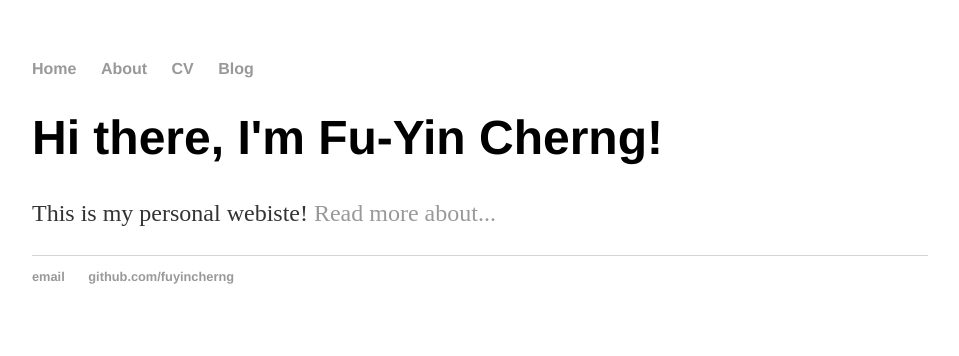
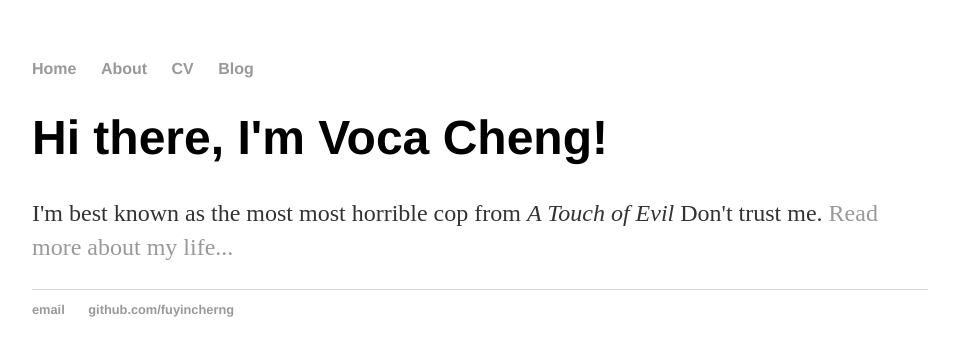
Before and after one commit to FuyinCherng/FuyinCherng.github.io, a Jekyll site: the page built from index.html, in a window 1280 px wide. Shown: the top 356 px of the page, without its empty margins (160-1119 px from the left). Built offline with Jekyll 4.4.1, drawn with Linux system fonts in a browser that asks for light colours.

Commit message:
Update index.html

```diff
--- a/index.html
+++ b/index.html
@@ -1,8 +1,8 @@
 ---
 layout: default
-title: Fu-Yin Cherng
+title: Voca Cheng, Horrible Cop
 ---
 <div class="blurb">
-	<h1>Hi there, I'm Fu-Yin Cherng!</h1>
-	<p> This is my personal webiste! <a href="/about">Read more about...</a></p>
+	<h1>Hi there, I'm Voca Cheng!</h1>
+	<p>I'm best known as the most most horrible cop from <em>A Touch of Evil</em> Don't trust me. <a href="/about">Read more about my life...</a></p>
 </div><!-- /.blurb -->
```
